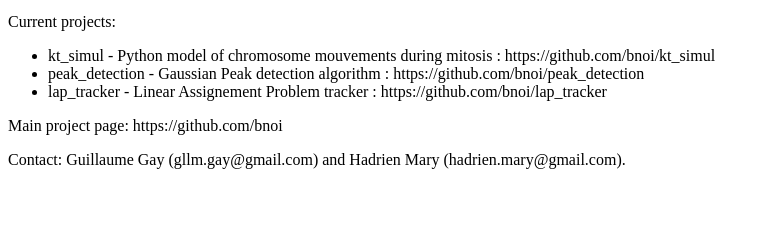
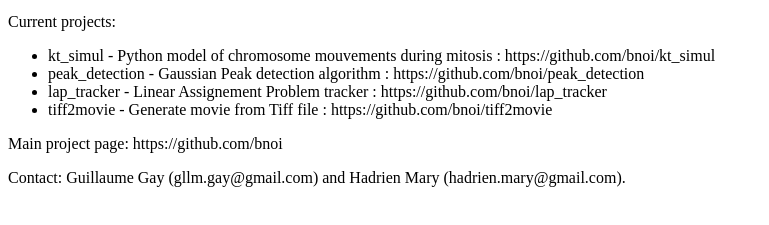
Before and after one commit to bnoi/bnoi.github.io, a plain HTML site: page index.html in a window 1280 px wide. Shown: the part 101-326 px from the top of the page, without its empty margins (0-769 px from the left). Drawn offline with Linux system fonts and the light colour scheme.

Commit message:
Add tiff2movie

```diff
--- a/index.html
+++ b/index.html
@@ -12,6 +12,7 @@
     <li>kt_simul - Python model of chromosome mouvements during mitosis : https://github.com/bnoi/kt_simul</li>
     <li>peak_detection - Gaussian Peak detection algorithm : https://github.com/bnoi/peak_detection</li>
     <li>lap_tracker - Linear Assignement Problem tracker : https://github.com/bnoi/lap_tracker</li>
+    <li>tiff2movie - Generate movie from Tiff file : https://github.com/bnoi/tiff2movie</li>
   </ul>
   <p>Main project page: https://github.com/bnoi</p>
   <p>Contact: Guillaume Gay (gllm.gay@gmail.com) and Hadrien Mary (hadrien.mary@gmail.com).</p>
```
